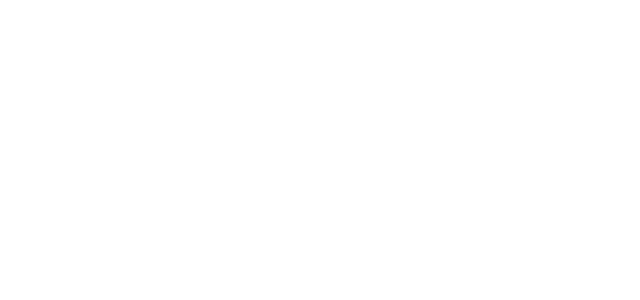
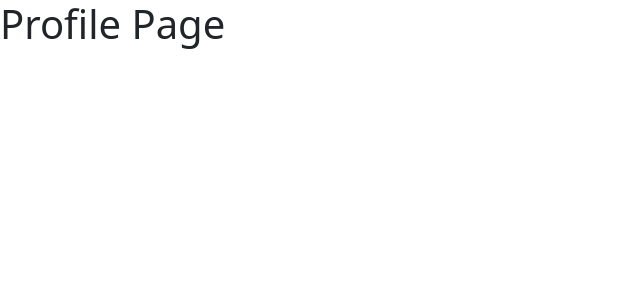
Before and after one commit to anaxz/smart-cart, a React (Vite) app in the folder client/: page /profile in a window 1280 px wide. Before the commit this address had no page. Shown: the top 300 px of the page, without its empty margins (0-640 px from the left). Built offline with nearby package versions, Linux system fonts and the light colour scheme.

Commit message:
Added profile page/route

```diff
--- a/client/src/App.jsx
+++ b/client/src/App.jsx
@@ -1,6 +1,6 @@
 import './assets/App.css'
 import "./assets/index.css"
-import { Welcome, About, Homepage, Comparison } from './pages'
+import { Welcome, About, Homepage, Comparison, Profile } from './pages'
 import { Auth } from "./components"
 import 'bootstrap/dist/css/bootstrap.min.css';
 import { BrowserRouter, Routes, Route } from "react-router-dom"
@@ -20,6 +20,7 @@ function App() {
           <Route path="/home" element={<Homepage />} />
           <Route path="/comparison" element={<Comparison />} />
           <Route path="/about" element={<About />} />
+          <Route path="/profile" element={<Profile />} />
           <Route path="/Auth" element={<Auth />} />
         </Routes>
       </BrowserRouter>
--- /dev/null
+++ b/client/src/pages/Profile/index.jsx
@@ -0,0 +1,5 @@
+import React from "react";
+
+const Profile = () => <h1>Profile Page</h1>
+
+export default Profile;
--- a/client/src/pages/index.jsx
+++ b/client/src/pages/index.jsx
@@ -2,3 +2,4 @@ export { default as Welcome } from './Welcome';
 export { default as About } from './About';
 export { default as Homepage } from './Homepage';
 export { default as Comparison } from './Comparison';
+export { default as Profile } from './Profile';
```
